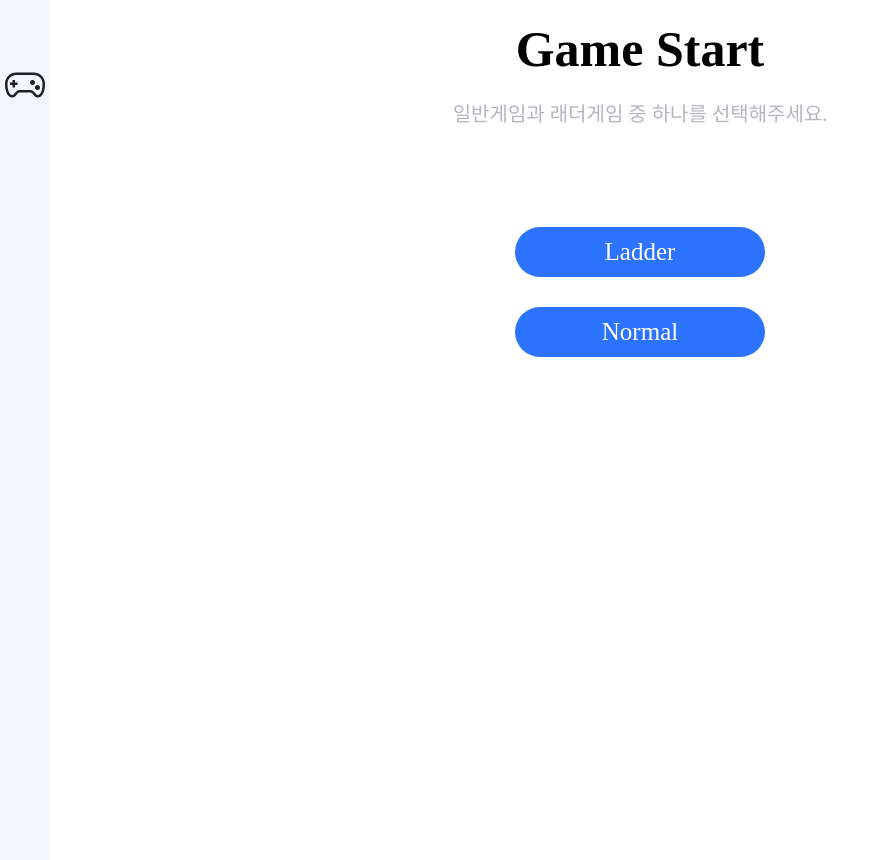
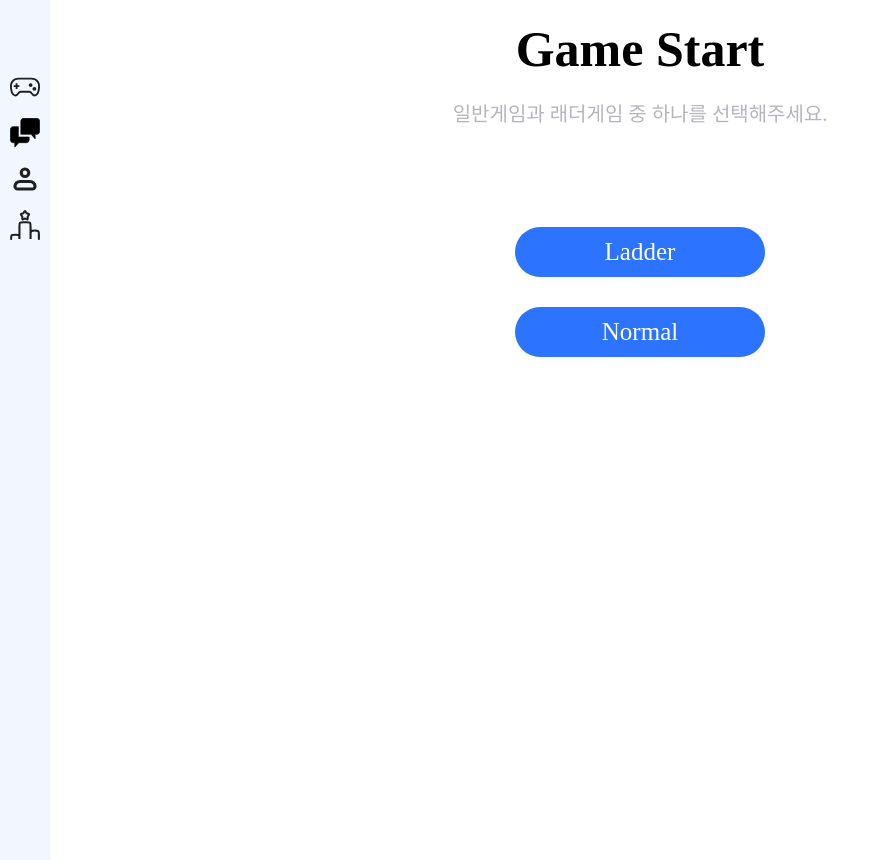
Before and after one commit to tscenping/FE, a Next.js app in the folder pong-game/: page /main in a window 1280 px wide. Shown: the whole page, without its empty margins (0-884 px from the left). Built offline with nearby package versions, Linux system fonts and the light colour scheme.

Commit message:
[Add] sidebar 추가#1

```diff
--- a/pong-game/components/layout/sidebar.tsx
+++ b/pong-game/components/layout/sidebar.tsx
@@ -1,11 +1,21 @@
 import Image from 'next/image'
 import gameBtn from '../../public/img/layout/game.svg'
+import chatBtn from '../../public/img/layout/chat.svg'
+import myPageBtn from '../../public/img/layout/mypage.svg'
+import rankBtn from '../../public/img/layout/rank.svg'
+import selectGameBtn from '../../public/img/layout/selectGame.svg'
+import selectChatBtn from '../../public/img/layout/selectChat.svg'
+import selectMyPageBtn from '../../public/img/layout/selectMypage.svg'
+import selectRankBtn from '../../public/img/layout/selectRank.svg'
 import styels from '../../styles/components/sidebar.module.scss'
 
 export default function Sidebar() {
   return (<div className={styels.sidebar}>
     <div>
-    <div className={styels.btn}><Image src={gameBtn} alt="PongGame" width={40} /></div>
+    <div className={styels.btn}><Image src={gameBtn} alt="PongGame" width={30} /></div>
+    <div className={styels.btn}><Image src={chatBtn} alt="PongGame" width={30} /></div>
+    <div className={styels.btn}><Image src={myPageBtn} alt="PongGame" width={30} /></div>
+    <div className={styels.btn}><Image src={rankBtn} alt="PongGame" width={30} /></div>
     </div>
     </div>)
 }
--- a/pong-game/styles/components/sidebar.module.scss
+++ b/pong-game/styles/components/sidebar.module.scss
@@ -8,5 +8,8 @@
 }
 
 .btn{
-  margin: 5px;
+  margin-left: 10px;
+  margin-right: 10px;
+  margin-top: 12px;
+  margin-bottom: 12px;
 }
```
